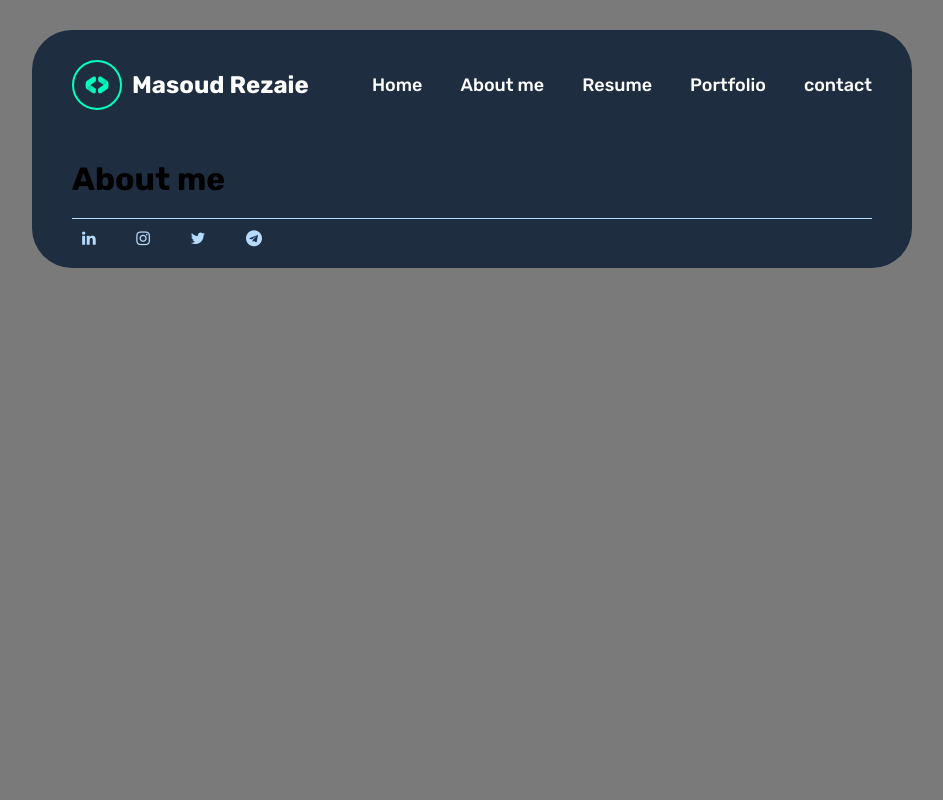
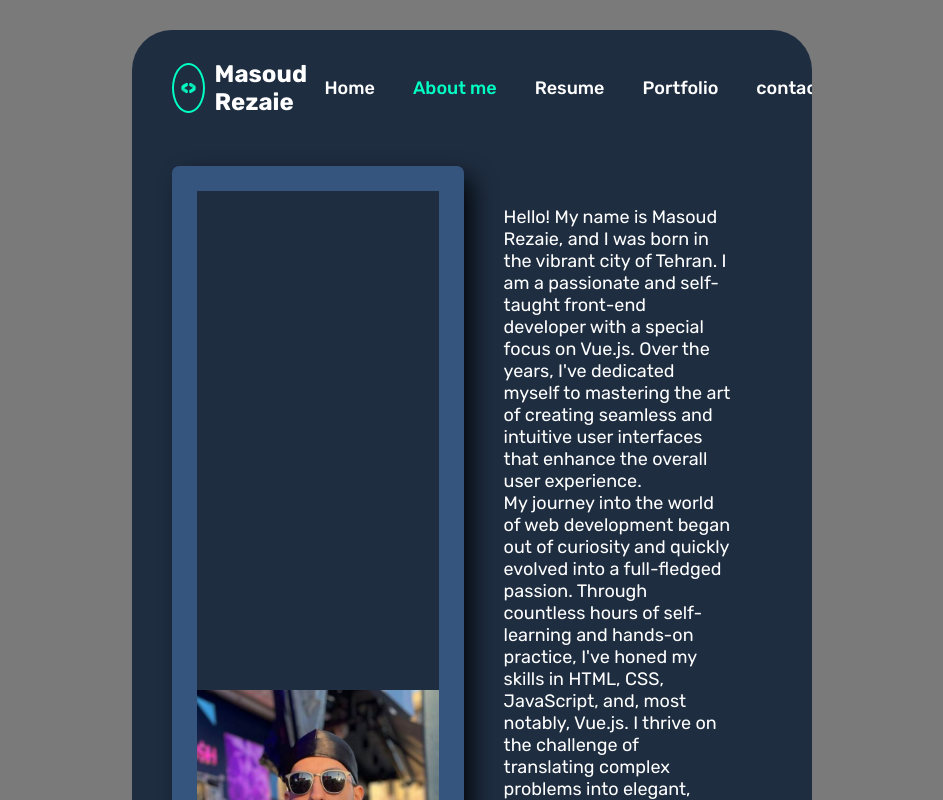
Before and after one commit to masoudrezaie99/cv, a Vue app: page /AboutMe in a window 1280 px wide. Shown: the top 800 px of the page, without its empty margins (168-1111 px from the left). Built offline with nearby package versions, Linux system fonts and the light colour scheme.

Commit message:
cv step 3

```diff
--- a/src/App.vue
+++ b/src/App.vue
@@ -43,7 +43,7 @@ body{
 
 @media only screen and (min-width: 768px) {
   #app{
-    margin: 30px 200px;
+    margin: 30px 300px;
     padding: 10px 40px;
     border-radius: 40px;
   }
--- a/src/components/Navbar-cp.vue
+++ b/src/components/Navbar-cp.vue
@@ -21,11 +21,11 @@
             </div>
             <div id="mySidenav" class="sidenav">
             <a href="javascript:void(0)" class="closebtn" @click="closeNav()"><i class="fa fa-close"></i></a>
-            <router-link to="/">Home</router-link>
-            <router-link to="/AboutMe">About me</router-link>
-            <router-link to="/Resume">Resume</router-link>
-            <router-link to="/Portfolio">Portfolio</router-link>
-            <router-link to="/contact">contact</router-link>
+            <router-link to="/" @click="closeNav()">Home</router-link>
+            <router-link to="/AboutMe" @click="closeNav()">About me</router-link>
+            <router-link to="/Resume" @click="closeNav()">Resume</router-link>
+            <router-link to="/Portfolio" @click="closeNav()">Portfolio</router-link>
+            <router-link to="/contact" @click="closeNav()">contact</router-link>
             </div>
 
         </div>
@@ -101,6 +101,7 @@
                     justify-content: space-between;
 
                     li{
+
                         a{
                             color: white;
                             text-decoration: none;
@@ -110,6 +111,11 @@
                             &:hover{
                             color:#00ffc3
                         }
+
+                        }
+
+                        .router-link-active{
+                            color: #00ffc3;
                         }
 
                     }
@@ -184,4 +190,9 @@
         }
     }
 
+
+
+    .router-link-active{
+        color: red;
+    }
 </style>
--- a/src/views/About-view.vue
+++ b/src/views/About-view.vue
@@ -1,7 +1,24 @@
 <template>
-    <div>
-        <h1>About me</h1>
-    </div>
+    <main>
+        <div><img src="../assets/pic.jpeg" alt=""></div>
+        <div>
+
+            <p>Hello! My name is Masoud Rezaie, and I was born in the vibrant city of Tehran. I am a passionate and self-taught front-end developer with a special focus on Vue.js. Over the years, I've dedicated myself to mastering the art of creating seamless and intuitive user interfaces that enhance the overall user experience.</p>
+
+
+            <p>My journey into the world of web development began out of curiosity and quickly evolved into a full-fledged passion. Through countless hours of self-learning and hands-on practice, I've honed my skills in HTML, CSS, JavaScript, and, most notably, Vue.js. I thrive on the challenge of translating complex problems into elegant, efficient solutions.</p>
+
+
+            <p>In addition to my technical skills, I am constantly exploring the latest trends and technologies in the ever-evolving landscape of web development. This continuous learning mindset not only keeps me up-to-date but also fuels my creativity and innovation in every project I undertake.</p>
+
+
+            <p>When I'm not coding, I enjoy listening to music and jogging, which help me maintain a balanced and well-rounded life. My goal is to continually grow as a developer and to contribute to projects that make a positive impact.</p>
+
+
+            <p>Thank you for taking the time to learn a bit about me. I look forward to connecting and potentially collaborating with like-minded professionals.</p>
+        </div>
+
+    </main>
 </template>
 
 <script setup>
@@ -9,5 +26,42 @@
 </script>
 
 <style lang="scss" scoped>
+main{
+    display: flex;
+    flex-direction: row;
 
+    div{
+        &:nth-child(1){
+            width: 100%;
+            display: flex;
+            justify-content: center;
+            align-items: center;
+            overflow: hidden;
+            border: 25px solid #35557e;
+            border-radius: 7px;
+            -webkit-box-shadow: 10px 10px 25px -3px rgb(2 4 6);
+            -moz-box-shadow: 10px 10px 25px -3px rgb(2 4 6);
+            box-shadow: 10px 10px 25px -3px rgb(2 4 6);
+            aspect-ratio: 1/1;
+
+            img{
+                width: 100%;
+            }
+        }
+        &:nth-child(2){
+            width: 100%;
+            padding: 40px;
+            p{
+                font-size: 18px;
+                color: white;
+            }
+        }
+    }
+}
+
+@media only screen and (max-width: 768px) {
+    main{
+        flex-direction: column;
+    }
+}
 </style>
```
